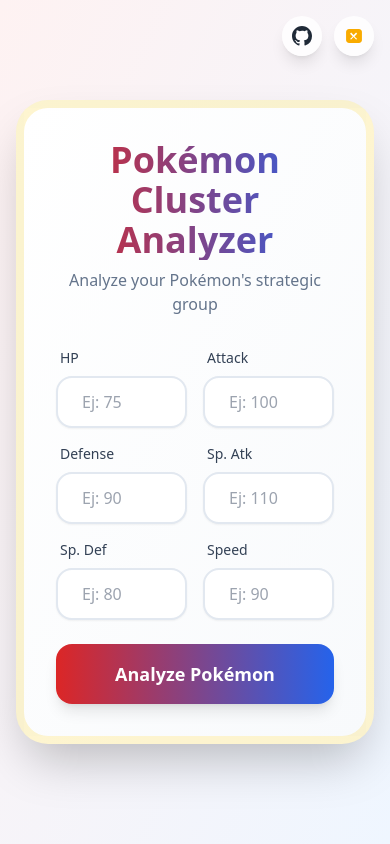
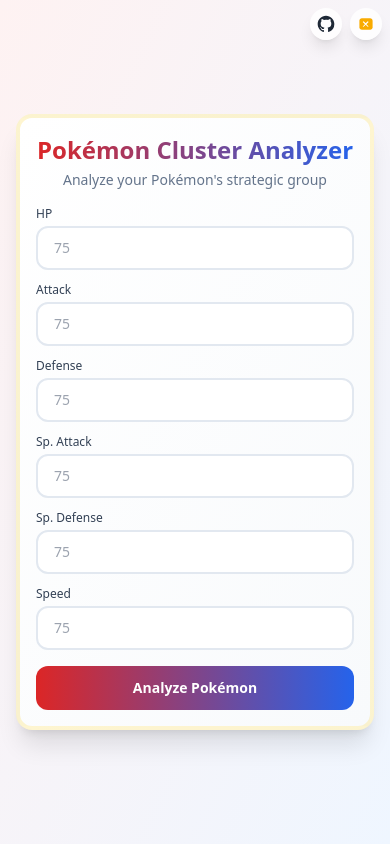
Before and after one commit to NicolasV7/pokemonML, a Flask app: page / in a window 390 px wide. Run offline with Flask 3, Linux system fonts and the light colour scheme; parts of the project's set-up code (start-up, migrations or seed data) failed here and were passed over; some libraries are stand-ins or nearby versions.

Commit message:
Refactor HTML structure and improve styling for better responsiveness and accessibility

```diff
--- a/templates/index.html
+++ b/templates/index.html
@@ -1,7 +1,8 @@
 <!DOCTYPE html>
-<html class="h-full">
-
+<html class="h-full" lang="en">
 <head>
+    <meta charset="UTF-8">
+    <meta name="viewport" content="width=device-width, initial-scale=1.0">
     <title>Pokémon Cluster Predictor</title>
     <link rel="stylesheet" href="{{ url_for('static', filename='styles.css') }}">
     <script src="https://cdn.tailwindcss.com"></script>
@@ -37,20 +38,22 @@
                     const famousExamples = document.getElementById('famous-examples');
                     famousExamples.innerHTML = data.prediction.ejemplos
                         .map(ex => `
-        <div class="flex items-center gap-2 px-3 py-1 bg-red-100 text-red-700 rounded-full text-sm">
-            <img src="/static/images/${ex.image}" class="w-6 h-6 object-contain" alt="${ex.name}">
-            ${ex.name}
-        </div>
+                                <div class="flex items-center gap-1 px-2 py-0.5 bg-red-100 text-red-700
+                                         rounded-full text-xs sm:px-3 sm:py-1 sm:text-sm">
+                                    <img src="/static/images/${ex.image}" class="w-5 h-5 object-contain sm:w-6 sm:h-6">
+                                    ${ex.name}
+                                </div>
     `).join('');
 
                     // Actualizar Pokémon similares
                     const similarPokemon = document.getElementById('similar-pokemon');
                     similarPokemon.innerHTML = data.examples
                         .map(ex => `
-        <div class="flex items-center gap-2 px-3 py-1 bg-blue-100 text-blue-700 rounded-full text-sm">
-            <img src="/static/images/${ex.image}" class="w-6 h-6 object-contain" alt="${ex.name}">
-            ${ex.name}
-        </div>
+                                <div class="flex items-center gap-1 px-2 py-0.5 bg-red-100 text-red-700
+                                         rounded-full text-xs sm:px-3 sm:py-1 sm:text-sm">
+                                    <img src="/static/images/${ex.image}" class="w-5 h-5 object-contain sm:w-6 sm:h-6">
+                                    ${ex.name}
+                                </div>
     `).join('');
 
                     loadingContainer.classList.add('hidden');
@@ -101,20 +104,18 @@
 </head>
 
 <body class="h-full bg-gradient-to-br from-red-50 to-blue-50">
-    <div class="fixed top-4 right-4 flex gap-3 z-10">
+    <div class="fixed top-2 right-2 flex gap-2 z-10 sm:top-4 sm:right-4 sm:gap-3">
         <a href="https://github.com/NicolasV7/pokemonML" target="_blank"
-            class="p-2 bg-white/80 rounded-full shadow-lg hover:bg-gray-50 transition-all"
-            aria-label="GitHub Repository">
-            <svg class="w-6 h-6 text-gray-800" viewBox="0 0 24 24" fill="currentColor">
+            class="p-1.5 bg-white/80 rounded-full shadow-lg hover:bg-gray-50 transition-all sm:p-2">
+            <svg class="w-5 h-5 text-gray-800 sm:w-6 sm:h-6" viewBox="0 0 24 24" fill="currentColor">
                 <path fill-rule="evenodd" clip-rule="evenodd"
                     d="M12 2C6.477 2 2 6.484 2 12.017c0 4.425 2.865 8.18 6.839 9.504.5.092.682-.217.682-.483 0-.237-.008-.868-.013-1.703-2.782.605-3.369-1.343-3.369-1.343-.454-1.158-1.11-1.466-1.11-1.466-.908-.62.069-.608.069-.608 1.003.07 1.531 1.032 1.531 1.032.892 1.53 2.341 1.088 2.91.832.092-.647.35-1.088.636-1.338-2.22-.253-4.555-1.113-4.555-4.951 0-1.093.39-1.988 1.029-2.688-.103-.253-.446-1.272.098-2.65 0 0 .84-.27 2.75 1.026A9.564 9.564 0 0112 6.844c.85.004 1.705.115 2.504.337 1.909-1.296 2.747-1.027 2.747-1.027.546 1.379.202 2.398.1 2.651.64.7 1.028 1.595 1.028 2.688 0 3.848-2.339 4.695-4.566 4.943.359.309.678.92.678 1.855 0 1.338-.012 2.419-.012 2.747 0 .268.18.58.688.482A10.019 10.019 0 0022 12.017C22 6.484 17.522 2 12 2z" />
             </svg>
         </a>
 
         <a href="https://colab.research.google.com/drive/19fRow6ncG6gn1QD3fCbz6R8QNvbY3SmZ?usp=sharing" target="_blank"
-            class="p-2 bg-white/80 rounded-full shadow-lg hover:bg-gray-50 transition-all"
-            aria-label="Google Colab Notebook">
-            <svg class="w-6 h-6" viewBox="0 0 24 24" fill="none">
+            class="p-1.5 bg-white/80 rounded-full shadow-lg hover:bg-gray-50 transition-all sm:p-2">
+            <svg class="w-5 h-5 sm:w-6 sm:h-6" viewBox="0 0 24 24" fill="none">
                 <path
                     d="M16.9414 4.9757L7.05862 4.9757C5.41126 4.9757 4.07373 6.31322 4.07373 7.96059L4.07373 16.0393C4.07373 17.6867 5.41126 19.0242 7.05862 19.0242L16.9414 19.0242C18.5888 19.0242 19.9263 17.6867 19.9263 16.0393L19.9263 7.96059C19.9263 6.31322 18.5888 4.9757 16.9414 4.9757Z"
                     fill="#F9AB00" />
@@ -127,74 +128,89 @@
             </svg>
         </a>
     </div>
-    <div class="min-h-screen flex items-center justify-center p-4">
-        <div
-            class="w-full max-w-2xl bg-white rounded-[2rem] shadow-2xl p-8 border-8 border-yellow-400/20 bg-gradient-to-br from-white to-slate-50">
+    <div class="min-h-screen flex items-center justify-center p-2 sm:p-4">
+        <div class="w-full max-w-2xl bg-white rounded-2xl shadow-xl p-4 border-4 border-yellow-400/20
+             bg-gradient-to-br from-white to-slate-50 mx-2 sm:rounded-[2rem] sm:border-8 sm:p-8">
             <!-- Encabezado -->
-            <div class="mb-8 text-center relative">
-                <h1 class="text-4xl font-bold bg-gradient-to-r from-red-600 to-blue-600 bg-clip-text text-transparent">
+            <div class="mb-4 text-center sm:mb-8">
+                <h1 class="text-2xl font-bold bg-gradient-to-r from-red-600 to-blue-600
+                          bg-clip-text text-transparent sm:text-4xl">
                     Pokémon Cluster Analyzer
                 </h1>
-                <p class="mt-2 text-slate-500">Analyze your Pokémon's strategic group</p>
+                <p class="mt-1 text-sm text-slate-500 sm:mt-2 sm:text-base">Analyze your Pokémon's strategic group</p>
             </div>
 
             <!-- Contenedor del Formulario -->
             <div id="form-container">
-                <form method="POST" class="space-y-6" onsubmit="handleSubmit(event)">
-                    <div class="grid grid-cols-2 gap-4">
+                <form method="POST" class="space-y-4 sm:space-y-6" onsubmit="handleSubmit(event)">
+                    <div class="grid grid-cols-1 gap-3 sm:grid-cols-2 sm:gap-4">
                         <!-- HP -->
                         <div class="group">
-                            <label class="block text-sm font-medium text-slate-700 mb-2 ml-1">HP</label>
-                            <input type="number" name="hp" required class="w-full px-6 py-3 rounded-2xl border-2 border-slate-200 focus:border-red-500
-                                   focus:ring-4 focus:ring-red-100 transition-all shadow-sm" min="1" max="255"
-                                placeholder="Ej: 75">
+                            <label class="block text-xs font-medium text-slate-700 mb-1 sm:text-sm sm:mb-2">HP</label>
+                            <input type="number" name="hp" required
+                                class="w-full px-4 py-2.5 text-sm rounded-xl border-2 border-slate-200
+                                       focus:border-red-500 focus:ring-2 focus:ring-red-100 transition-all
+                                       sm:px-6 sm:py-3 sm:text-base sm:rounded-2xl"
+                                min="1" max="255" placeholder="75">
                         </div>
 
                         <!-- Attack -->
                         <div class="group">
-                            <label class="block text-sm font-medium text-slate-700 mb-2 ml-1">Attack</label>
-                            <input type="number" name="attack" required class="w-full px-6 py-3 rounded-2xl border-2 border-slate-200 focus:border-red-500
-                                   focus:ring-4 focus:ring-red-100 transition-all shadow-sm" min="1" max="255"
-                                placeholder="Ej: 100">
+                            <label class="block text-xs font-medium text-slate-700 mb-1 sm:text-sm sm:mb-2">Attack</label>
+                            <input type="number" name="attack" required
+                                class="w-full px-4 py-2.5 text-sm rounded-xl border-2 border-slate-200
+                                       focus:border-red-500 focus:ring-2 focus:ring-red-100 transition-all
+                                       sm:px-6 sm:py-3 sm:text-base sm:rounded-2xl"
+                                min="1" max="255" placeholder="75">
                         </div>
 
                         <!-- Defense -->
                         <div class="group">
-                            <label class="block text-sm font-medium text-slate-700 mb-2 ml-1">Defense</label>
-                            <input type="number" name="defense" required class="w-full px-6 py-3 rounded-2xl border-2 border-slate-200 focus:border-red-500
-                                   focus:ring-4 focus:ring-red-100 transition-all shadow-sm" min="1" max="255"
-                                placeholder="Ej: 90">
+                            <label class="block text-xs font-medium text-slate-700 mb-1 sm:text-sm sm:mb-2">Defense</label>
+                            <input type="number" name="defense" required
+                                class="w-full px-4 py-2.5 text-sm rounded-xl border-2 border-slate-200
+                                       focus:border-red-500 focus:ring-2 focus:ring-red-100 transition-all
+                                       sm:px-6 sm:py-3 sm:text-base sm:rounded-2xl"
+                                min="1" max="255" placeholder="75">
                         </div>
 
                         <!-- Sp. Atk -->
                         <div class="group">
-                            <label class="block text-sm font-medium text-slate-700 mb-2 ml-1">Sp. Atk</label>
-                            <input type="number" name="sp_atk" required class="w-full px-6 py-3 rounded-2xl border-2 border-slate-200 focus:border-red-500
-                                   focus:ring-4 focus:ring-red-100 transition-all shadow-sm" min="1" max="255"
-                                placeholder="Ej: 110">
+                            <label class="block text-xs font-medium text-slate-700 mb-1 sm:text-sm sm:mb-2">Sp. Attack</label>
+                            <input type="number" name="sp_atk" required
+                                class="w-full px-4 py-2.5 text-sm rounded-xl border-2 border-slate-200
+                                       focus:border-red-500 focus:ring-2 focus:ring-red-100 transition-all
+                                       sm:px-6 sm:py-3 sm:text-base sm:rounded-2xl"
+                                min="1" max="255" placeholder="75">
                         </div>
 
                         <!-- Sp. Def -->
                         <div class="group">
-                            <label class="block text-sm font-medium text-slate-700 mb-2 ml-1">Sp. Def</label>
-                            <input type="number" name="sp_def" required class="w-full px-6 py-3 rounded-2xl border-2 border-slate-200 focus:border-red-500
-                                   focus:ring-4 focus:ring-red-100 transition-all shadow-sm" min="1" max="255"
-                                placeholder="Ej: 80">
+                            <label class="block text-xs font-medium text-slate-700 mb-1 sm:text-sm sm:mb-2">Sp. Defense</label>
+                            <input type="number" name="sp_def" required
+                                class="w-full px-4 py-2.5 text-sm rounded-xl border-2 border-slate-200
+                                       focus:border-red-500 focus:ring-2 focus:ring-red-100 transition-all
+                                       sm:px-6 sm:py-3 sm:text-base sm:rounded-2xl"
+                                min="1" max="255" placeholder="75">
                         </div>
 
                         <!-- Speed -->
                         <div class="group">
-                            <label class="block text-sm font-medium text-slate-700 mb-2 ml-1">Speed</label>
-                            <input type="number" name="speed" required class="w-full px-6 py-3 rounded-2xl border-2 border-slate-200 focus:border-red-500
-                                   focus:ring-4 focus:ring-red-100 transition-all shadow-sm" min="1" max="255"
-                                placeholder="Ej: 90">
+                            <label class="block text-xs font-medium text-slate-700 mb-1 sm:text-sm sm:mb-2">Speed</label>
+                            <input type="number" name="speed" required
+                                class="w-full px-4 py-2.5 text-sm rounded-xl border-2 border-slate-200
+                                       focus:border-red-500 focus:ring-2 focus:ring-red-100 transition-all
+                                       sm:px-6 sm:py-3 sm:text-base sm:rounded-2xl"
+                                min="1" max="255" placeholder="75">
                         </div>
 
                     </div>
 
                     <button type="submit"
-                        class="w-full py-4 px-6 bg-gradient-to-r from-red-600 to-blue-600 hover:from-red-700 hover:to-blue-700
-                           text-white rounded-2xl font-bold text-lg transition-all transform hover:scale-105 shadow-lg">
+                        class="w-full py-3 px-4 bg-gradient-to-r from-red-600 to-blue-600 text-sm
+                               font-semibold text-white rounded-xl transition-all hover:from-red-700
+                               hover:to-blue-700 active:scale-95 sm:py-4 sm:px-6 sm:text-lg sm:rounded-2xl
+                               sm:font-bold">
                         Analyze Pokémon
                     </button>
                 </form>
@@ -217,23 +233,23 @@
             <!-- Resultados -->
 
             <div id="result-container" class="hidden">
-                <div class="mt-8 animate-fade-in">
-                    <div class="space-y-4">
+                <div class="mt-6 animate-fade-in sm:mt-8">
+                    <div class="space-y-3 sm:space-y-4">
                         <div>
-                            <h4 class="font-medium text-slate-700 mb-2">Characteristics</h4>
-                            <p id="typewriter-text" class="text-slate-600"></p>
+                            <h4 class="text-sm font-medium text-slate-700 sm:text-base">Characteristics</h4>
+                            <p id="typewriter-text" class="text-xs text-slate-600 mt-1 sm:text-sm"></p>
                         </div>
 
                         <div>
-                            <h4 class="font-medium text-slate-700 mb-2">Famous Examples</h4>
-                            <div id="famous-examples" class="flex flex-wrap gap-2">
+                            <h4 class="text-sm font-medium text-slate-700 sm:text-base">Famous Examples</h4>
+                            <div id="famous-examples" class="flex flex-wrap gap-1.5 mt-1 sm:gap-2">
                                 <!-- Los ejemplos se llenarán dinámicamente -->
                             </div>
                         </div>
 
                         <div>
-                            <h4 class="font-medium text-slate-700 mb-2">Similar Pokémon</h4>
-                            <div id="similar-pokemon" class="flex flex-wrap gap-2">
+                            <h4 class="text-sm font-medium text-slate-700 sm:text-base">Similar Pokémon</h4>
+                            <div id="similar-pokemon" class="flex flex-wrap gap-1.5 mt-1 sm:gap-2">
                                 <!-- Los Pokémon similares se llenarán dinámicamente -->
                             </div>
                         </div>
@@ -243,7 +259,8 @@
 
             <!-- Manejo de errores -->
             {% if error %}
-            <div class="mt-6 p-4 bg-red-50 border-l-4 border-red-400 rounded-xl animate-shake">
+            <div class="mt-4 p-3 bg-red-50 border-l-4 border-red-400 rounded-lg text-xs
+                      sm:mt-6 sm:p-4 sm:rounded-xl sm:text-sm">
                 <div class="flex items-center gap-3">
                     <svg class="w-6 h-6 text-red-600" fill="none" stroke="currentColor" viewBox="0 0 24 24">
                         <path stroke-linecap="round" stroke-linejoin="round" stroke-width="2"
```
